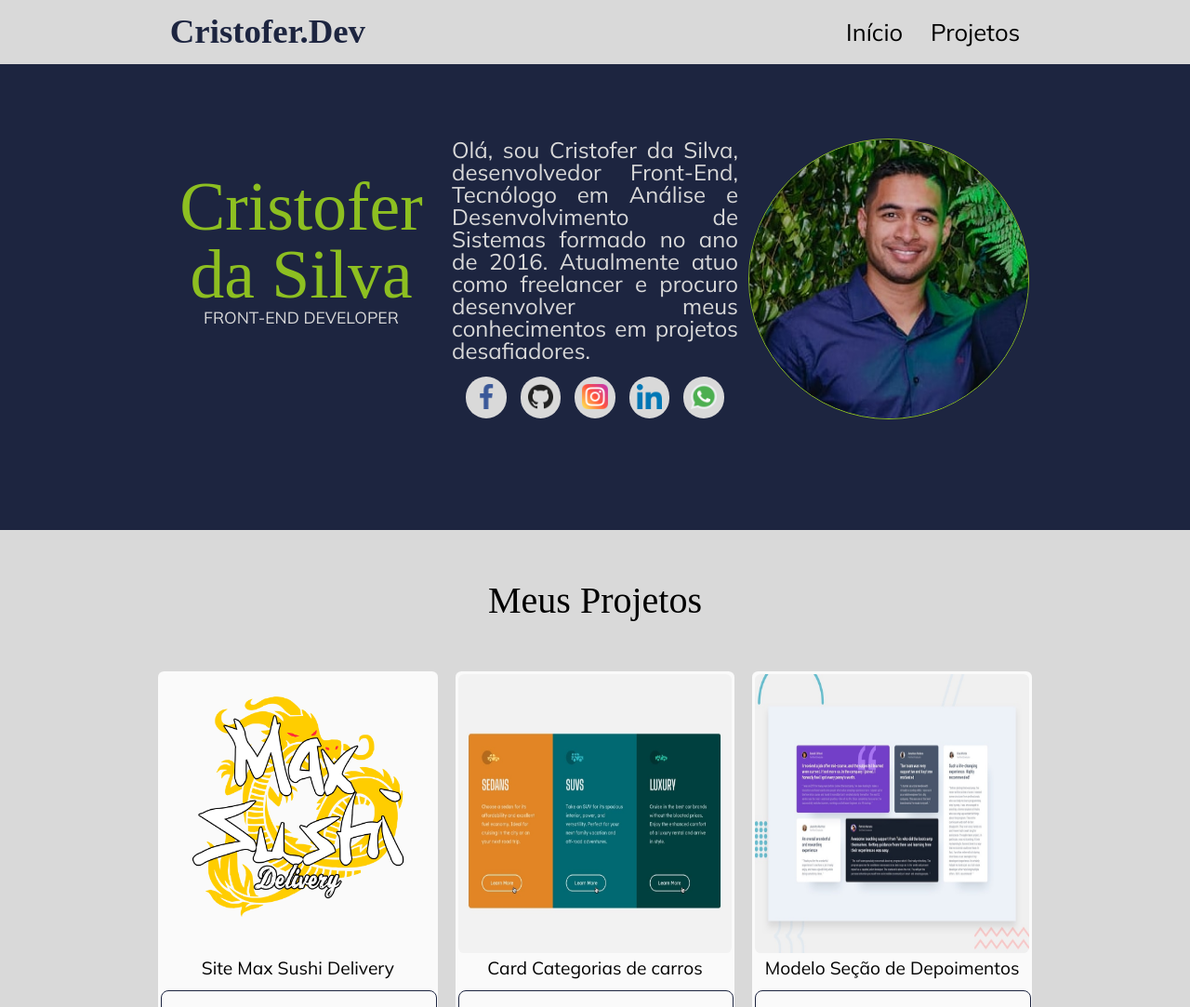
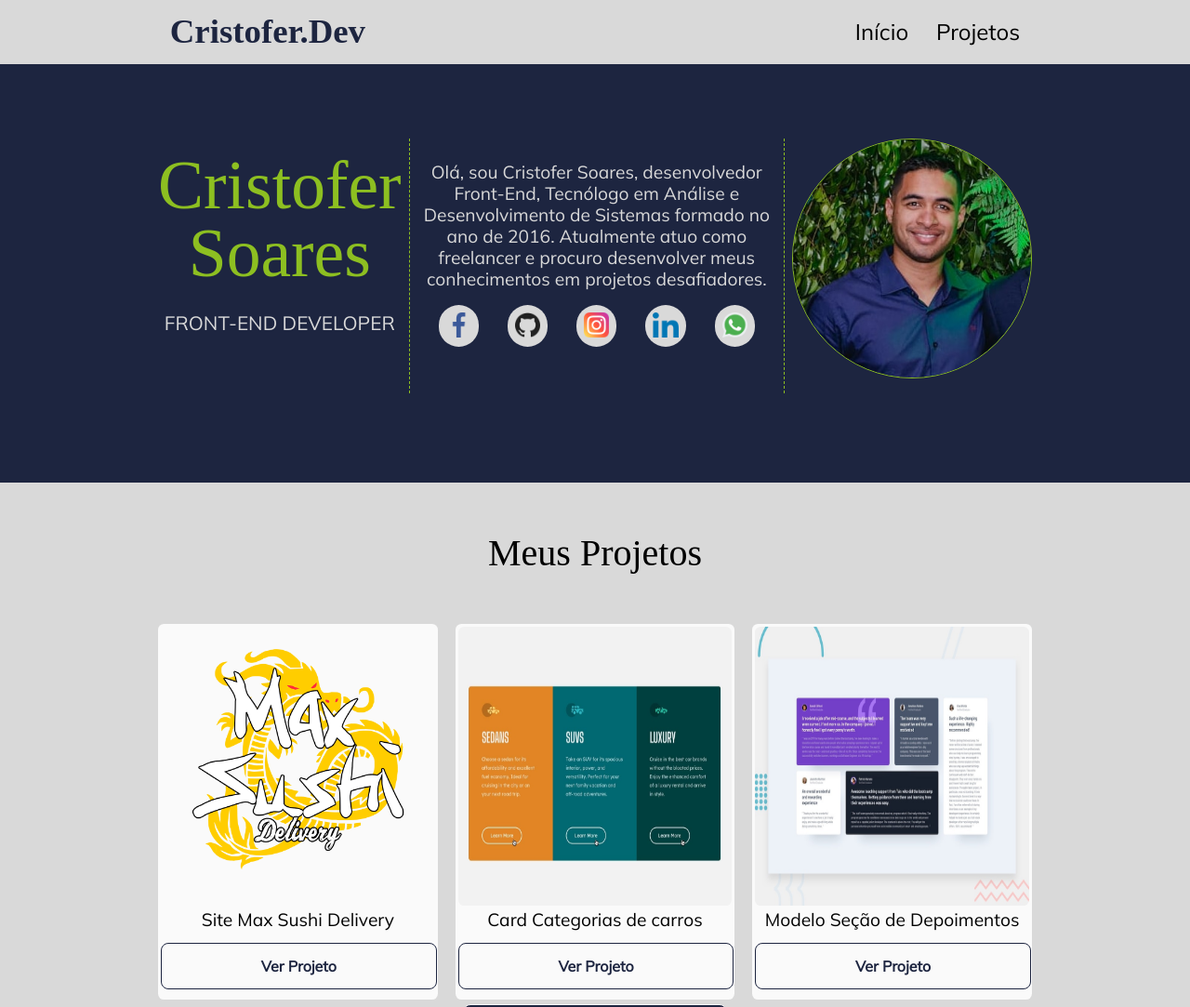
Before and after one commit to CristoferLeandro/cristofer.dev.br, a plain HTML site: page index.html in a window 1280 px wide. Shown: the top 1083 px of the page at 93% size. Drawn offline with Linux system fonts and the light colour scheme; a web font is replaced by a local one.

Commit message:
melhorias no lauyout para desktop

```diff
--- a/_css/biografia.css
+++ b/_css/biografia.css
@@ -31,6 +31,7 @@
     font-size: 1rem;
     text-align: justify;
     margin: 1.3rem;
+    line-height: 1.1;
 }
 
 .biografia ul{
@@ -64,7 +65,7 @@
 
     .biografia__stack{
         padding-bottom: 2.2rem;
-        font-size: 1.1rem;
+        font-size: 1.4rem;
     }
 
     .biografia__descricao{
@@ -87,38 +88,56 @@
             "nome"
             "descricao"
             "foto";
-        grid-template-columns: repeat(3, 1fr);
+        grid-template-columns: repeat(4, 1fr);
         grid-template-rows: 1fr;
         gap: .5rem;
         align-items: stretch;
+    }
+
+    .pagina__nome{
+        padding-top: 0;
     }
 
     .biografia:nth-child(1){
         grid-area: nome;
         grid-column: 1/1;
         grid-row: 1/1;
+        justify-content: space-around;
     }
 
     .biografia:nth-child(2){
         grid-area: descricao;
-        grid-column: 2/2;
+        grid-column: 2/4;
         grid-row: 1/1;
+        justify-content: center;
+        border-left: 1px dashed var(--verde);
+        border-right: 1px dashed var(--verde);
     }
 
     .biografia:nth-child(3){
         grid-area: foto;
-        grid-column: 3/3;
+        grid-column: 4/4;
         grid-row: 1/1;
     }
 
+    .biografia__stack{
+        font-size: 1.3rem;
+    }
+
     .biografia__descricao{
-        padding: 0;
+        padding: 0 .4rem;
         margin: 0 0 .5rem 0;
-        text-align: justify;
+        text-align: center;
+        font-size: 1.2rem;
+        line-height: 1.2;
     }
 
     .biografia__sociais:hover{
         background-color: #fff;
         transform: scale(1.2);
     }
+
+    .biografia__foto-perfil{
+        max-width: 256px;
+    }
 }
--- a/_css/navegacao.css
+++ b/_css/navegacao.css
@@ -109,7 +109,8 @@ button:focus ~.navegacao{
                                     }
 
                                     .navegacao__lista-itens a{
-                                        font-size: 1.6rem;                                      color: #000000;
+                                        font-size: 1.5rem;
+                                        color: #000000;
                                     }
 
                                     .navegacao__lista-itens a:hover{
--- a/index.html
+++ b/index.html
@@ -34,13 +34,13 @@
 
 		<section class="pagina container">
 			<figure class="biografia">
-				<h1 class="pagina__nome">Cristofer da Silva</h1>
+				<h1 class="pagina__nome">Cristofer Soares</h1>
 				<h2 class="biografia__stack">Front-end Developer</h2>
 			</figure>
 
 			<figure class="biografia">
 				<p class="biografia__descricao">
-					Olá, sou Cristofer da Silva, desenvolvedor Front-End, Tecnólogo em Análise e Desenvolvimento de
+					Olá, sou Cristofer Soares, desenvolvedor Front-End, Tecnólogo em Análise e Desenvolvimento de
 					Sistemas formado no ano de 2016. Atualmente atuo como freelancer e procuro desenvolver meus
 					conhecimentos em projetos desafiadores.
 				</p>
@@ -112,7 +112,7 @@
 	</main>
 
 	<footer class="container rodape">
-		<h3 class="rodape__informacoes">Cristofer da Silva - 2021 - Portifólio</h3>
+		<h3 class="rodape__informacoes">Cristofer Soares - 2021 - Portifólio</h3>
 		<ul class="rodape__informacoes">
 			<li class="rodape__informacoes-itens">
 				<a href="https://github.com/CristoferLeandro" class="rodape__informacoes-links" target="_blank">
```
Also changed, not shown: contato.html (+4 -4 lines), projetos.html (+1 -1 lines).
